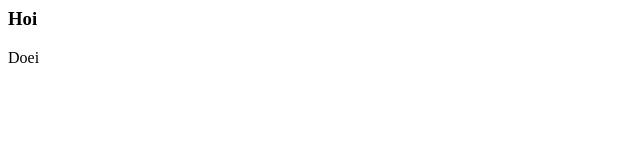
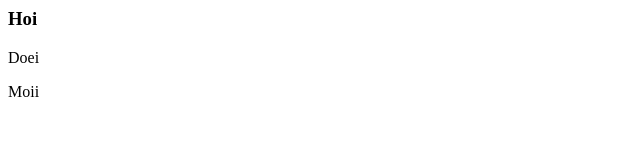
Before and after one commit to mjaruk/Software, a plain HTML site: page index.html in a window 1280 px wide. Shown: the full height of the page, 0-640 px from the left. Drawn offline with Linux system fonts and the light colour scheme.

Commit message:
Paragraaf toegevoegd

```diff
--- a/index.html
+++ b/index.html
@@ -8,6 +8,7 @@
 		<article>
 		<h1>Hoi</h1>
 		<p>Doei</p>
+		<p> Moii</p>
 		</article>
 	</section>
 </body
```
